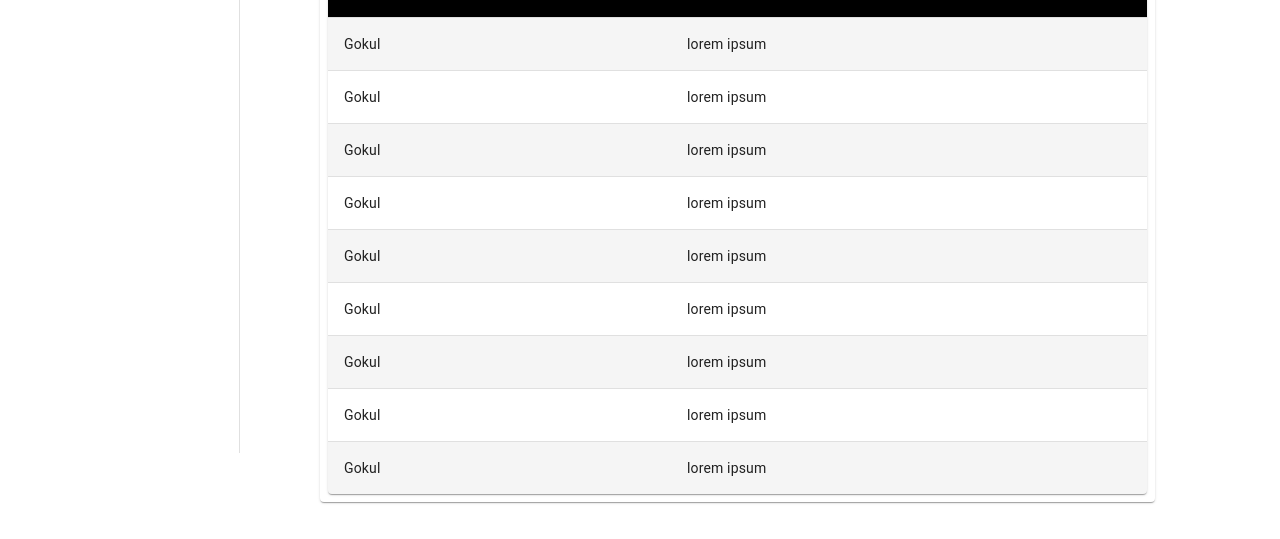
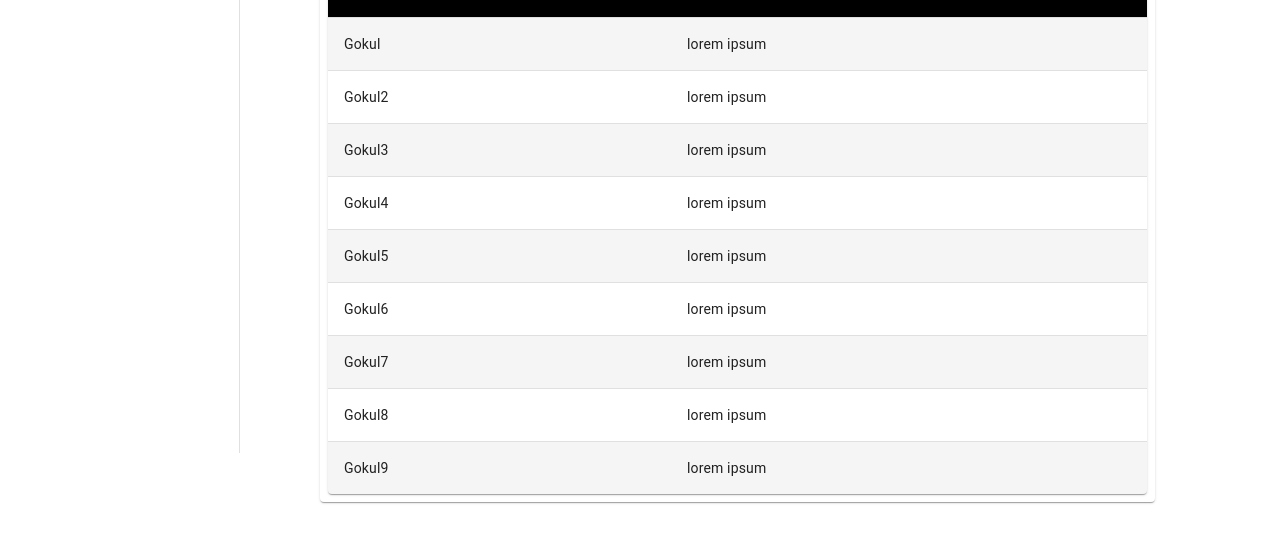
Before and after one commit to Hemachandran0x1/PTU-Resource-Hub, a React (Create React App) app in the folder resourcehub/: page / in a window 1280 px wide. Shown: the part 347-886 px from the top of the page. Built offline with nearby package versions, Linux system fonts and the light colour scheme.

Commit message:
useNavigate hooks used to send props
Changes made to effectively use login and signup functionalities

```diff
--- a/resourcehub/src/Component/Credentials.js
+++ b/resourcehub/src/Component/Credentials.js
@@ -1,15 +1,23 @@
 import { Grid, Stack, Typography } from '@mui/material';
-import React, { useState } from 'react';
+import React, { useEffect, useState } from 'react';
 import { useNavigate } from 'react-router';
 import Select from 'react-select';
 import {Button} from '@mui/material';
-
-const options = [
+import {Box} from '@mui/material';
+import { Apicalls } from './Apicalls';
+import { useLocation } from 'react-router';
+const optionsDepartment = [
+    { value: 'chocolate', label: 'Chocolate' },
+    { value: 'strawberry', label: 'Strawberry' },
+    { value: 'vanilla', label: 'Vanilla' },
+  ];
+  const optionsSemester = [
     { value: 'chocolate', label: 'Chocolate' },
     { value: 'strawberry', label: 'Strawberry' },
     { value: 'vanilla', label: 'Vanilla' },
   ];
 function Credentials(props) {
+    const location =useLocation();
     const [department, setDepartment] = useState(null);
     const [semester, setSemester] = useState(null);
     const[name,setName]=useState();
@@ -17,8 +25,30 @@ function Credentials(props) {
     const[password,setPassword]=useState();
     const[signup,setSignup]=useState(false)
     const navigate=useNavigate();
-    const handleSubmit=()=>{
-      setSignup(true);
+    useEffect(() => {
+      setName(location.state.name);
+      setEmail(location.state.email);
+      setPassword(location.state.password);
+      console.log(location);
+ });
+    const handleSubmit=(event)=>{
+
+      const user ={
+        name:name,
+        email: email,
+        password:password,
+        departmentid:department.value,
+        semesterid:semester.value
+      };
+      console.log(user);
+      Apicalls.Signup(user).then(response => {
+        const { id, name, email,password,departmenid,semesterid, role } = response.data;
+        setSignup(true)}) .catch(error => {
+          //handleLogError(error)
+          const error1=error;
+          //console.log("WEAFADASDFAS")
+         // console.log(data);
+        });
     }
     if(signup)
     {
@@ -30,6 +60,7 @@ function Credentials(props) {
         <Typography variant='h4' m={5} align='center'>
                 Select Your Credentials
         </Typography>
+        <Box component="form" noValidate onSubmit={handleSubmit} sx={{ mt: 3 }}>
         <Grid container>
             <Grid xs={4}>
 
@@ -40,17 +71,17 @@ function Credentials(props) {
                 placeholder='Department'
                 defaultValue={department}
                 onChange={setDepartment}
-                options={options}
+                options={optionsDepartment}
                     />
 
                 <Select className="selectbox"
                 placeholder='Semester'
                 defaultValue={semester}
                 onChange={setSemester}
-                options={options}
+                options={optionsSemester}
                     />
                 </Stack>
-                <Button onClick={handleSubmit}
+                <Button
               type="submit"
               fullWidth
               variant="contained"
@@ -63,7 +94,7 @@ function Credentials(props) {
 
             </Grid>
         </Grid>
-
+        </Box>
       </div>
     );}
 }
--- a/resourcehub/src/Component/Login.js
+++ b/resourcehub/src/Component/Login.js
@@ -41,8 +41,8 @@ export default function Login() {
       setLoggedin(true)}) .catch(error => {
         //handleLogError(error)
         const error1=error;
-        console.log("WEAFADASDFAS")
-        console.log(data);
+       // console.log("WEAFADASDFAS")
+       // console.log(data);
       })
     console.log({
       email: data.get('email'),
--- a/resourcehub/src/Component/Signup.js
+++ b/resourcehub/src/Component/Signup.js
@@ -1,20 +1,18 @@
 import * as React from 'react';
 import Avatar from '@mui/material/Avatar';
-import {  Navigate, useNavigate } from 'react-router-dom'
+import { useNavigate } from 'react-router-dom'
 import Button from '@mui/material/Button';
 import CssBaseline from '@mui/material/CssBaseline';
 import TextField from '@mui/material/TextField';
 import FormControlLabel from '@mui/material/FormControlLabel';
 import Checkbox from '@mui/material/Checkbox';
 import Link from '@mui/material/Link';
-import Paper from '@mui/material/Paper';
 import Box from '@mui/material/Box';
 import { Container } from '@mui/material';
 import Grid from '@mui/material/Grid';
 import LockOutlinedIcon from '@mui/icons-material/LockOutlined';
 import Typography from '@mui/material/Typography';
 import { createTheme, ThemeProvider } from '@mui/material/styles';
-import { Apicalls } from './Apicalls';
 import { useState } from 'react';
 function Copyright(props) {
   return (
@@ -32,6 +30,9 @@ function Copyright(props) {
 const theme = createTheme();
 
 export default function Signup() {
+  const [name,setName]=useState();
+  const [email,setEmail]=useState();
+  const [password,setPassword]=useState();
   const navigate =useNavigate();
   const [register,setRegister]=useState(false);
   const handleSubmit = (event) => {
@@ -44,7 +45,6 @@ export default function Signup() {
       departmentid:1,
       semesterid:1
     };
-    Apicalls.Signup(user);
     setRegister(true)
     console.log({
       email: data.get('email'),
@@ -54,7 +54,7 @@ export default function Signup() {
   };
 if(register)
 {//,{state:{"name":data.get('Name'),"email":data.get('email'),"password":data.get('password')},}
-  navigate("/credentials");
+  navigate("/credentials",{state:{"name":name,"email":email,"password":password},});
 }
   return (
 <ThemeProvider theme={theme}>
@@ -80,6 +80,7 @@ if(register)
                 <TextField
                   autoComplete="given-name"
                   name="Name"
+                  onChange={(e) => setName(e.target.value)}
                   required
                   fullWidth
                   id="Name"
@@ -90,6 +91,7 @@ if(register)
               <Grid item xs={12}>
                 <TextField
                   required
+                  onChange={(e) => setEmail(e.target.value)}
                   fullWidth
                   id="email"
                   label="Email Address"
@@ -100,6 +102,7 @@ if(register)
               <Grid item xs={12}>
                 <TextField
                   required
+                  onChange={(e) => setPassword(e.target.value)}
                   fullWidth
                   name="password"
                   label="Password"
--- a/resourcehub/src/Component/Subject.js
+++ b/resourcehub/src/Component/Subject.js
@@ -44,14 +44,14 @@ const StyledTableCell = styled(TableCell)(({ theme }) => ({
 
   const rows = [
     createData('Gokul','lorem ipsum'),
-    createData('Gokul','lorem ipsum'),
-    createData('Gokul','lorem ipsum'),
-    createData('Gokul','lorem ipsum'),
-    createData('Gokul','lorem ipsum'),
-    createData('Gokul','lorem ipsum'),
-    createData('Gokul','lorem ipsum'),
-    createData('Gokul','lorem ipsum'),
-    createData('Gokul','lorem ipsum')
+    createData('Gokul2','lorem ipsum'),
+    createData('Gokul3','lorem ipsum'),
+    createData('Gokul4','lorem ipsum'),
+    createData('Gokul5','lorem ipsum'),
+    createData('Gokul6','lorem ipsum'),
+    createData('Gokul7','lorem ipsum'),
+    createData('Gokul8','lorem ipsum'),
+    createData('Gokul9','lorem ipsum')
   ];
   const Item = styled(Paper)(({ theme }) => ({
     backgroundColor: theme.palette.mode === 'dark' ? '#1A2027' : '#fff',
```
